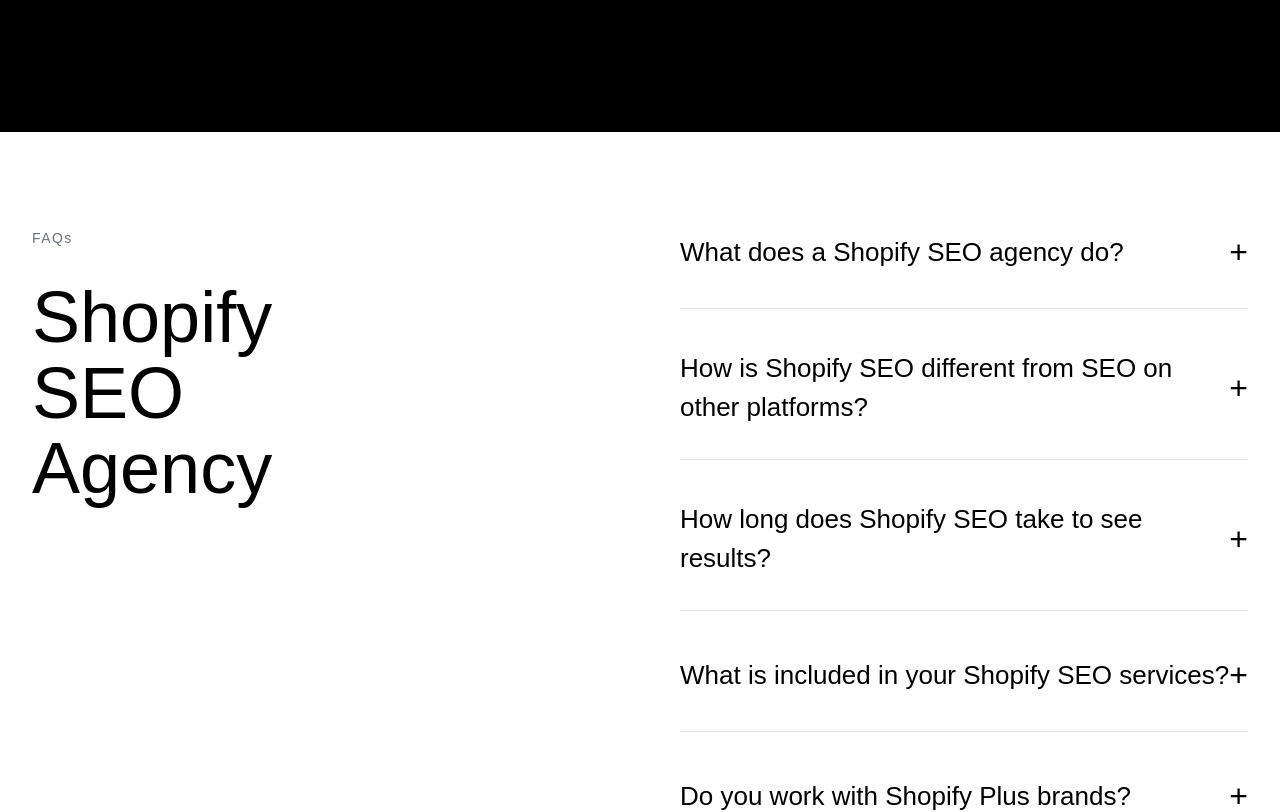
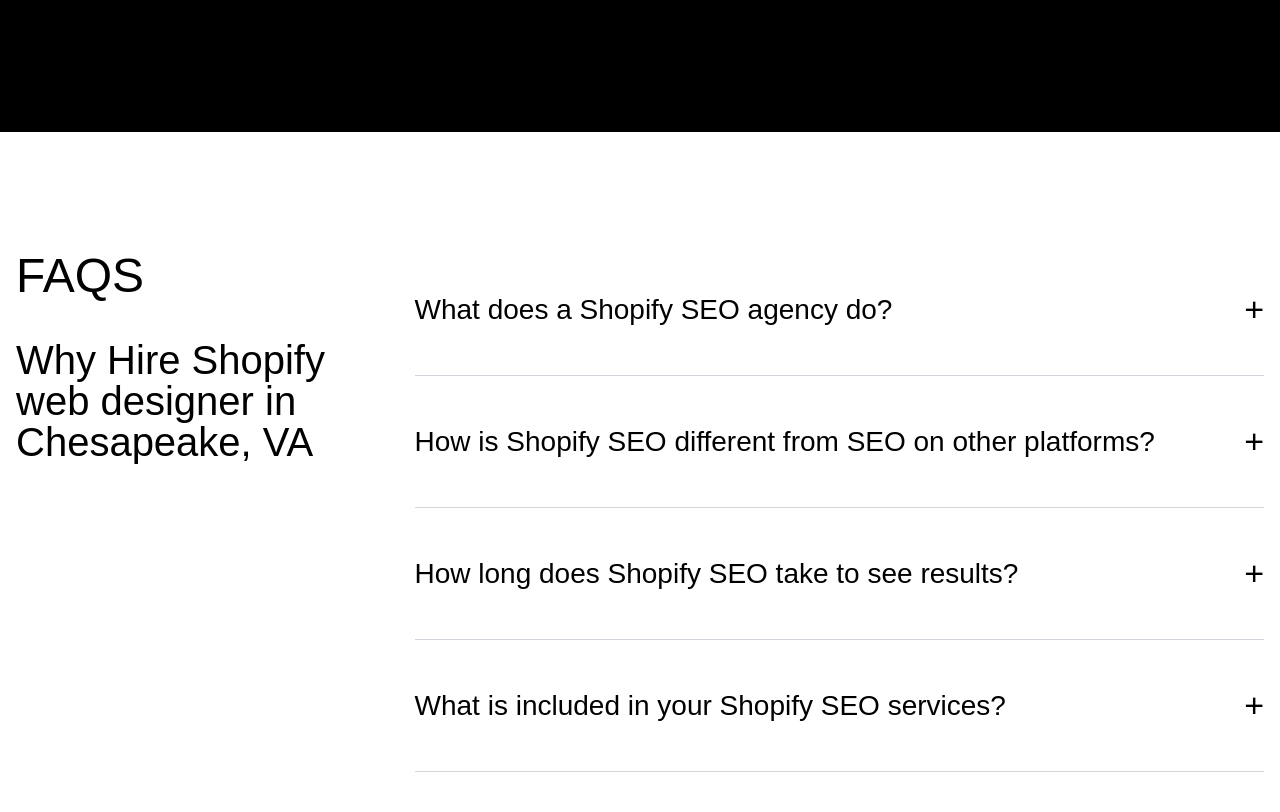
Before and after one commit to Vijendra2016/shopifytaskerwebapp, a Next.js app: page /shopify-web-designer/new-york-ny in a window 1280 px wide. Shown: the part 2200-3012 px from the top of the page. Built offline with nearby package versions, Linux system fonts and the light colour scheme; no server answers; what tailwindcss-animated would draw is missing.

Commit message:
FAQ on the shopify web designer page

```diff
--- a/src/app/shopify-web-designer/FaqSection.tsx
+++ b/src/app/shopify-web-designer/FaqSection.tsx
@@ -14,45 +14,46 @@ export default function FaqSection() {
   const [openIndex, setOpenIndex] = useState<number | null>(null);
 
   return (
-    <section className="bg-white py-24">
-      <div className="max-w-7xl mx-auto px-8 grid grid-cols-1 md:grid-cols-2 gap-20">
+    <section className="bg-white pt-28 pb-20">
+      <div className="max-w-7xl mx-auto px-4 grid grid-cols-1 md:grid-cols-[0.9fr_2.4fr] gap-20">
 
         {/* Left Side */}
-        <div>
-          <p className="text-sm tracking-widest text-gray-500 mb-8">
+        <div className="pt-2">
+          <p className="text-5xl  font-thin  text-black mb-10 uppercase">
             FAQs
           </p>
 
-          <h2 className="text-[72px] leading-[1.05] font-light text-black">
-            Shopify <br />
-            SEO <br />
-            Agency
+          <h2 className="text-[40px] leading-[1.02] font-thin text-black">
+            Why Hire Shopify web designer in Chesapeake, VA
           </h2>
         </div>
 
         {/* Right Side */}
-        <div className="space-y-10">
+        <div>
           {faqs.map((question, index) => (
-            <div key={index} className="border-b border-gray-200 pb-8">
+            <div
+              key={index}
+              className="border-b border-gray-300 py-10"
+            >
               <button
                 onClick={() =>
                   setOpenIndex(openIndex === index ? null : index)
                 }
                 className="w-full flex items-center justify-between text-left"
               >
-                <span className="text-[26px] font-normal text-black">
+                <span className="text-[28px] font-normal text-black pr-8">
                   {question}
                 </span>
 
-                <span className="text-[32px] font-light text-black">
+                <span className="text-[34px] font-light text-black">
                   {openIndex === index ? "–" : "+"}
                 </span>
               </button>
 
-              {/* Hidden answer area (kept for future if needed) */}
+              {/* Optional Answer */}
               {openIndex === index && (
-                <p className="mt-6 text-lg text-gray-600 max-w-xl">
-                  This answer area is ready if you want accordion content later.
+                <p className="mt-6 text-[18px] text-gray-600 max-w-2xl">
+                  Answer text goes here if you want accordion content.
                 </p>
               )}
             </div>
```
